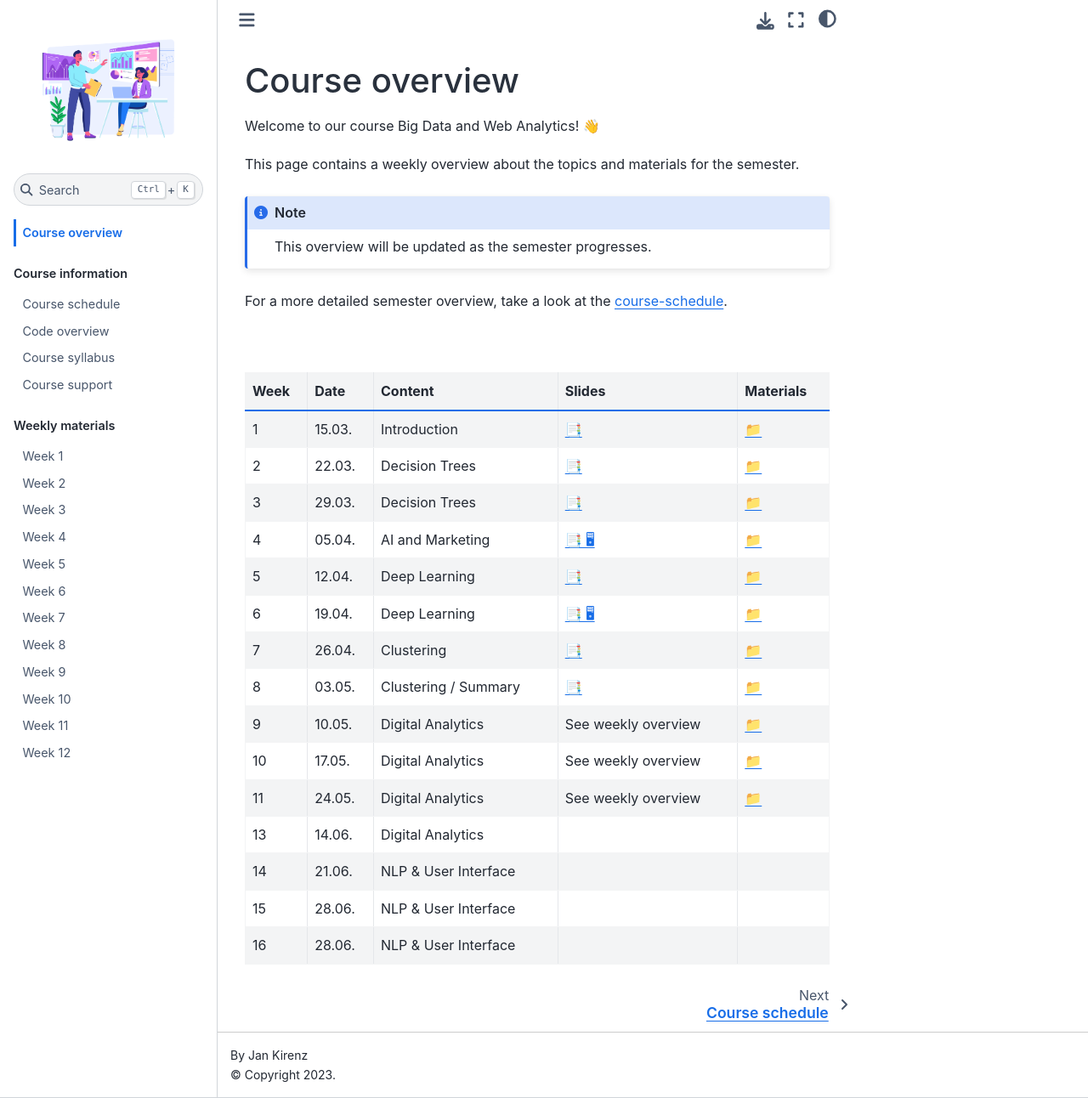
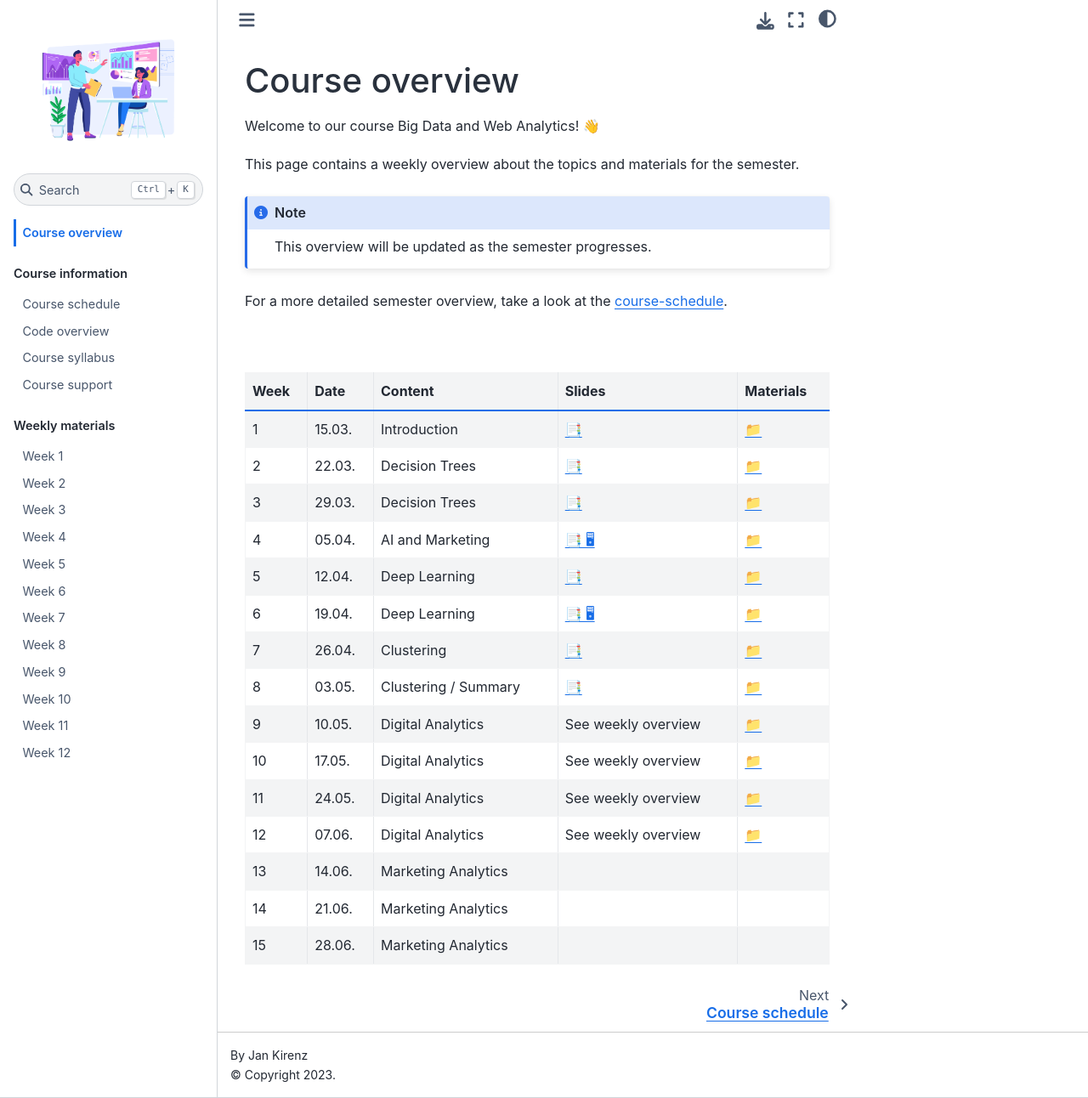
Before and after one commit to kirenz/om2, a Jupyter Book: the page built from docs/course-overview.md, in a window 1280 px wide and 1292 px high. Shown: the whole window at 85% size. Built offline with Jupyter Book 1.0.4 settings and Sphinx 7.4.7 and the Sphinx Book theme 1.1.4, drawn with Linux system fonts in a browser that asks for light colours.

Commit message:
Update course-overview.md

```diff
--- a/docs/course-overview.md
+++ b/docs/course-overview.md
@@ -26,7 +26,7 @@ For a more detailed semester overview, take a look at the [course-schedule](../d
 |	9	|	10.05.	|	Digital Analytics	|	See weekly overview	|	[📁](../weeks/week9.md)	|
 |	10	|	17.05.	|	Digital Analytics	|	See weekly overview	|	[📁](../weeks/week10.md)	|
 |	11	|	24.05.	|	Digital Analytics	|	See weekly overview	|	[📁](../weeks/week11.md)	|
-|	13	|	14.06.	|	Digital Analytics	|		|		|
-|	14	|	21.06.	|	NLP & User Interface	|		|		|
-|	15	|	28.06.	|	NLP & User Interface	|		|		|
-|	16	|	28.06.	|	NLP & User Interface	|		|		|
+|	12	|	07.06.	|	Digital Analytics	|	See weekly overview	|	[📁](../weeks/week12.md)	|
+|	13	|	14.06.	|	Marketing Analytics	|		|		|
+|	14	|	21.06.	|	Marketing Analytics	|		|		|
+|	15	|	28.06.	|	Marketing Analytics	|		|		|
```
